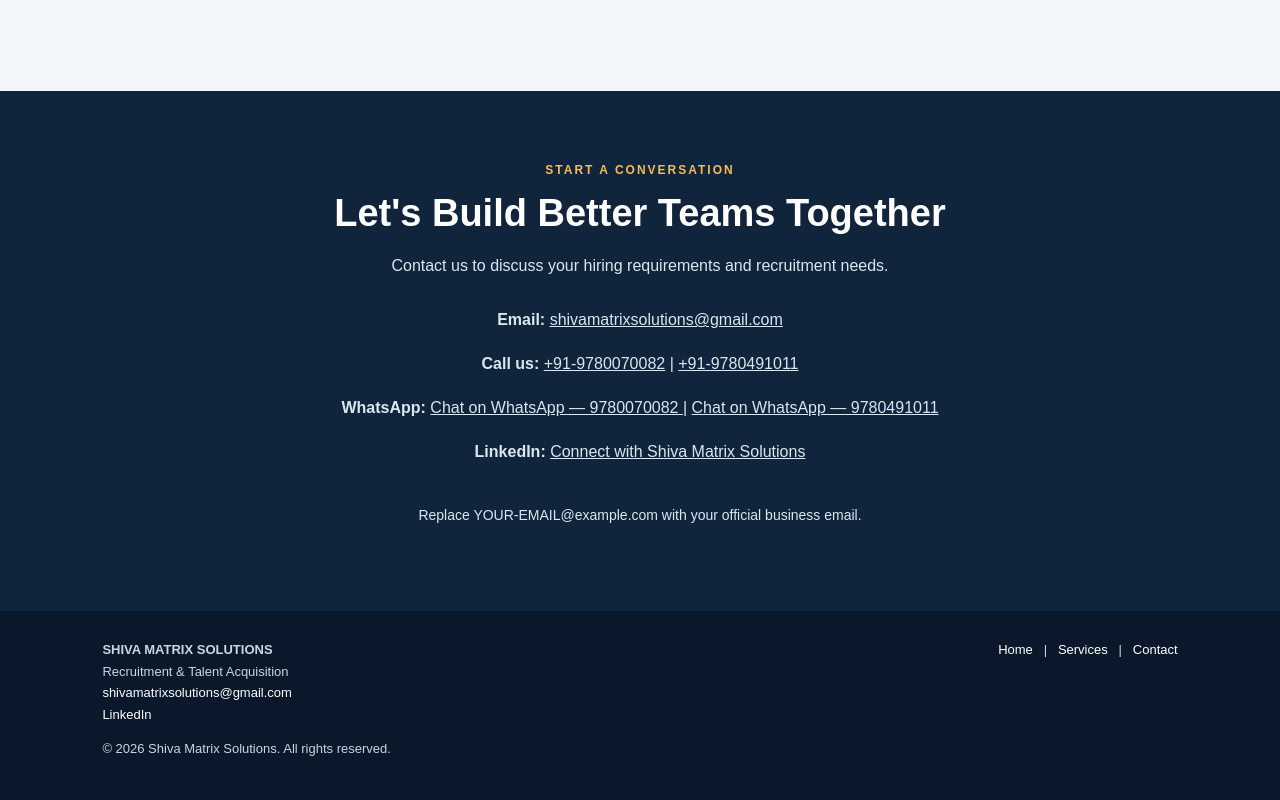
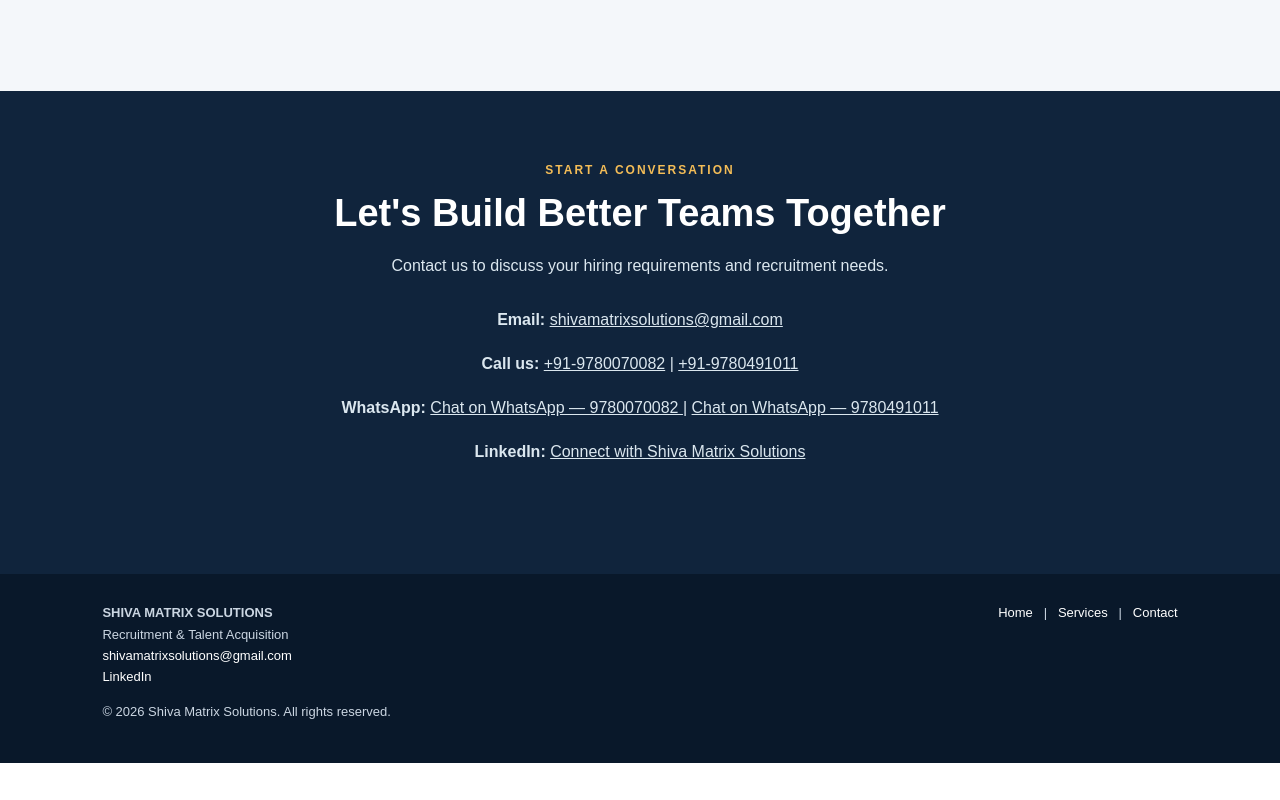
Before and after one commit to shivamatrixsolutions/main, a plain HTML site: page index.html in a window 1280 px wide. Shown: the part 3261-4061 px from the top of the page. After the commit the page ends 4024 px from the top, so only its background shows below. Drawn offline with Linux system fonts and the light colour scheme.

Commit message:
Remove email placeholder from index.html
Removed placeholder email instruction from HTML.

```diff
--- a/index.html
+++ b/index.html
@@ -309,7 +309,6 @@
 
     </div>
     <p style="text-align:center;font-size:14px">
-      Replace YOUR-EMAIL@example.com with your official business email.
     </p>
   </section>
 </main>
```
